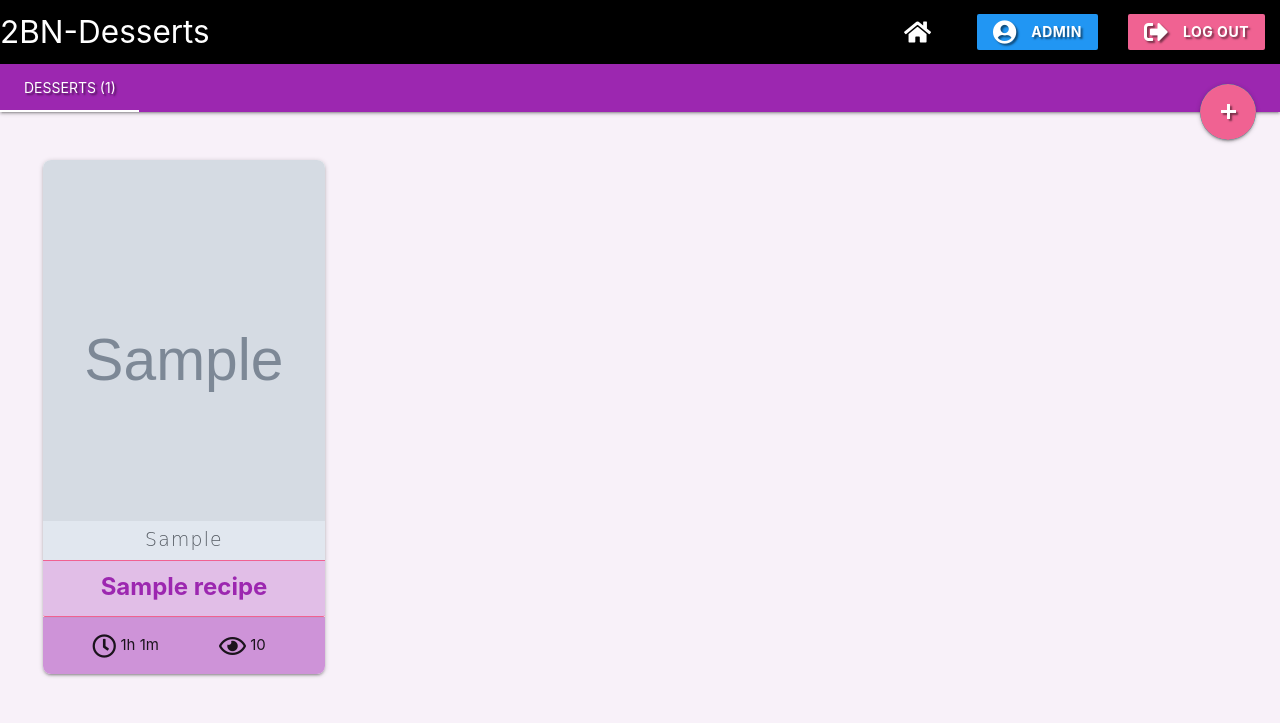
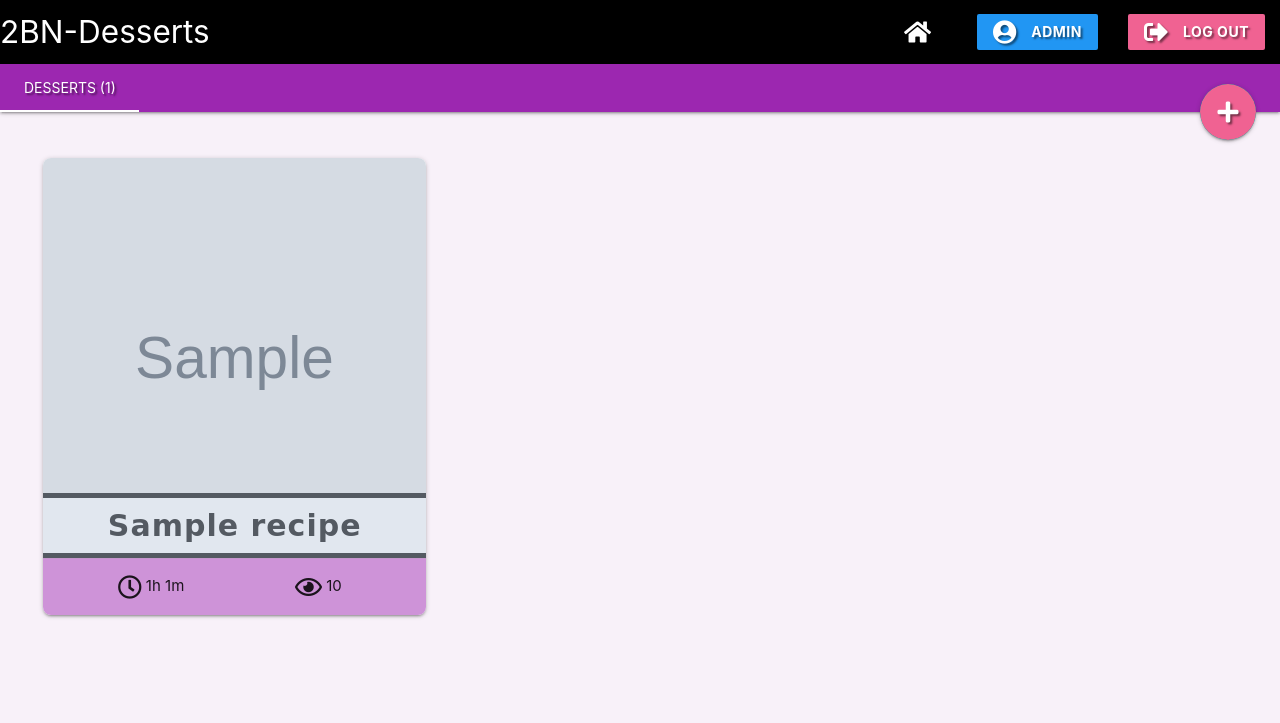
Before and after one commit to TravelTimN/ci-milestone04-dcd, a Flask app: page /desserts in a window 1280 px wide. Shown: the top 723 px of the page. Run offline with Flask 2, Linux system fonts and the light colour scheme; the visitor is signed in with stand-in values (Sample User, id 1); grey boxes marked "Sample" are stand-in pictures; a database or web service that is not in the repository returns one stand-in record (values such as "Sample title"); some libraries are stand-ins or nearby versions; some web fonts are replaced.

Commit message:
Update minor design flaws
I found a few design flaws that were causing problems.
This has caused me to have to tweak a few pages as a time in order to fix it.

```diff
--- a/app/static/css/style.css
+++ b/app/static/css/style.css
@@ -8,6 +8,7 @@
 
 .font-emilys-candy {
     font-family: "Emilys Candy", cursive;
+    letter-spacing: 1px;
 }
 
 .font-merienda {
@@ -21,7 +22,6 @@
 
 .font-special {
     font-family: "Special Elite", cursive;
-    letter-spacing: 5px;
 }
 
 .font-amatic {
@@ -50,22 +50,36 @@ i {
     text-transform: uppercase;
 }
 
-.container {
-    margin: 40px auto;
+.container,
+.container-90,
+.container-95 {
+    margin: auto;
 }
 
 .container-95 {
     width: 95vw;
-    margin: 40px auto;
 }
 
 .container-90 {
     width: 90vw;
-    margin: 40px auto;
 }
 
 .text-shadow {
     text-shadow: 2px 2px 2px rgba(0, 0, 0, 0.5);
+}
+
+
+/*----- NavBar -----*/
+nav {
+    position: fixed;
+    top: 0;
+    z-index: 50;
+}
+
+
+/*----- Main -----*/
+main {
+    margin-top: 150px;
 }
 
 
@@ -98,7 +112,6 @@ i {
 
 /*----- Login | Register -----*/
 .login-register {
-    margin: 25px auto;
     border-radius: 10px;
 }
 
@@ -116,7 +129,7 @@ i {
 
 .card-image img {
     object-fit: cover;
-    height: 50vw;
+    height: 100vw;
 }
 
 .card-image {
@@ -128,18 +141,15 @@ i {
     padding: 5px;
     width: 100%;
     mix-blend-mode: luminosity;
-    font-size: 1.25em;
+    font-size: 2em;
+    font-weight: bold;
     background: rgba(243, 229, 245, 0.75);
+    border-top: 5px solid #9c27b0;
+    border-bottom: 5px solid #9c27b0;
 }
 
 .card .card-content {
     padding: 5px;
-}
-
-.card .all-cards {
-    border-top: 1px solid#f06292;
-    border-bottom: 1px solid#f06292;
-    padding-top: 10px;
 }
 
 .card-action {
@@ -160,10 +170,6 @@ i {
     box-shadow: 0 0 0 4px #f8bbd0, 2px 1px 6px 4px rgba(10, 10, 0, 0.5);
 }
 
-.user-buttons {
-    margin: 10px;
-}
-
 
 /*----- Recipe Ingredients + Directions -----*/
 .strike {
@@ -174,6 +180,10 @@ i {
     padding: 1em 0;
     border-top: 1px solid#f06292;
     cursor: pointer;
+}
+
+#ingredients i {
+    vertical-align: inherit;
 }
 
 .ingredient {
@@ -193,6 +203,10 @@ i {
 .new-ingredient:nth-child(even),
 .new-direction:nth-child(even) {
     background-color: rgba(243, 229, 245, 0.75);
+}
+
+.ing-dir h5 {
+    letter-spacing: 5px;
 }
 
 #directions {
@@ -238,6 +252,7 @@ i {
 
 /*----- >600px Materialize Tablet size (.m) -----*/
 @media (min-width: 600px) {
+
     .login-form-container,
     .register-form-container {
         padding: 10px 50px;
--- a/app/templates/base.html
+++ b/app/templates/base.html
@@ -23,9 +23,10 @@
             {% include "partials/_navbar.html" %}
     </header>
 
-
+    <main>
     {% block content %}
     {% endblock %}
+    </main>
 
     <script src="https://code.jquery.com/jquery-3.4.0.slim.js" integrity="sha256-milezx5lakrZu0OP9b2QWFy1ft/UEUK6NH1Jqz8hUhQ=" crossorigin="anonymous"></script>
     <script src="https://cdnjs.cloudflare.com/ajax/libs/materialize/1.0.0/js/materialize.min.js"></script>
--- a/app/templates/partials/_navbar.html
+++ b/app/templates/partials/_navbar.html
@@ -4,12 +4,12 @@
         <a href="{{ url_for('home') }}" class="brand-logo">2BN-Desserts</a>
         <a href="#" data-target="mobile-demo" class="sidenav-trigger"><i class="material-icons">menu</i></a>
         <ul id="nav-mobile" class="right hide-on-med-and-down">
-            <li><a class="btn black tooltipped" data-position="bottom" data-tooltip="Home" href="{{ url_for('home') }}"><i class="fas fa-home material-icons"></i></a></li>
+            <li><a class="btn black" title="Home" href="{{ url_for('home') }}"><i class="fas fa-home material-icons"></i></a></li>
             {% if session.user %}
-                <li><a class="waves-effect waves-green btn blue text-shadow bold upper tooltipped" data-position="bottom" data-tooltip="My Profile" href="{{ url_for('profile', username=session['user']) }}"><i class="fas fa-user-circle material-icons left"></i>{{ session["user"] }}</a></li>
-                <li><a class="waves-effect waves-purple btn pink lighten-2 text-shadow bold upper" href="{{ url_for('logout') }}"><i class="fas fa-sign-out-alt material-icons left white-text"></i>Log Out</a></li>
+                <li><a class="waves-effect waves-green btn blue text-shadow bold upper" title="My Profile" href="{{ url_for('profile', username=session['user']) }}"><i class="fas fa-user-circle material-icons left"></i>{{ session["user"] }}</a></li>
+                <li><a class="waves-effect waves-purple btn pink lighten-2 text-shadow bold upper" title="Log Out" href="{{ url_for('logout') }}"><i class="fas fa-sign-out-alt material-icons left white-text"></i>Log Out</a></li>
             {% else %}
-                <li><a class="waves-effect waves-purple btn pink lighten-2 text-shadow bold upper tooltipped" data-position="bottom" data-tooltip="Log In or Register" href="{{ url_for('login') }}"><i class="fas fa-sign-in-alt material-icons left"></i>Log In | Register</a></li>
+                <li><a class="waves-effect waves-purple btn pink lighten-2 text-shadow bold upper" title="Log In | Register" href="{{ url_for('login') }}"><i class="fas fa-sign-in-alt material-icons left"></i>Log In | Register</a></li>
             {% endif %}
         </ul>
     </div>
@@ -18,10 +18,10 @@
     <!-- BOTTOM NAV -->
     <div class="nav-content purple">
         <ul class="tabs tabs-transparent">
-            <li class="tab"><a class="waves-effect waves-red text-shadow upper tooltipped" data-position="bottom" data-tooltip="View All Desserts ({{ total_recipes() }})" href="{{ url_for('view_desserts') }}" target="_self">Desserts ({{ total_recipes() }})</a></li>
+            <li class="tab"><a class="waves-effect waves-red text-shadow upper" href="{{ url_for('view_desserts') }}" target="_self">Desserts ({{ total_recipes() }})</a></li>
         </ul>
         {% if session.user %}
-            <a class="btn-floating btn-large halfway-fab text-shadow tooltipped" data-position="left" data-tooltip="Add a Recipe" href="{{ url_for('add_dessert') }}"><i class="material-icons pink lighten-2 waves-effect waves-circle waves-purple bold">add</i></a>
+            <a class="btn-floating btn-large halfway-fab text-shadow" title="Add a Recipe" href="{{ url_for('add_dessert') }}"><i class="fas fa-plus material-icons pink lighten-2 waves-effect waves-circle waves-purple bold"></i></a>
         {% endif %}
     </div>
 </nav>
--- a/app/templates/view_dessert.html
+++ b/app/templates/view_dessert.html
@@ -76,7 +76,6 @@
                 </span>
             </p>
             <p><i class="fas fa-calendar-alt"></i> <span class="bold">{{ recipe.date_added }}</span></p>
-            <!--<p>Views: {{ recipe.views }}</p>-->
             <div class="card-content">
                 {% for allergen in recipe.allergens %}
                 <div class="chip red lighten-3 black-text">
@@ -127,7 +126,7 @@
     </div>
 
     <div class="row center-align">
-        <button type="reset" class="waves-effect waves-purple btn btn-large pink lighten-2 bold" onclick="history.go(-1)"><i
+        <button type="reset" class="waves-effect waves-purple btn btn-large pink lighten-2 bold text-shadow" onclick="history.go(-1)"><i
                 class="fas fa-arrow-alt-circle-left material-icons left"></i> Back</button>
     </div>
 
--- a/app/templates/view_desserts.html
+++ b/app/templates/view_desserts.html
@@ -9,7 +9,7 @@
 
         <!-- for each recipe, create Materialize Card -->
         {% for recipe in recipes %}
-        <div class="col s12 m6 l3">
+        <div class="col s12 m6 l4">
             <div class="card sticky-action">
 
                 <!-- Card Image -->
@@ -19,16 +19,11 @@
                     {% else %}
                     <img src="{{ url_for('static', filename='img/no-img.png') }}" alt="Dessert" class="activator">
                     {% endif %}
-                    <span
-                        class="card-title purple-text center-align bold font-rye activator">{{ recipe.dessert_type }}</span>
-                </div>
-
-                <!-- Card Content (category) -->
-                <div class="card-content purple lighten-4 all-cards">
-                    <span class="card-title center-align">
-                        <a href="{{ url_for('view_dessert', recipe_id=recipe._id, slugUrl=recipe.recipe_slug) }}"
-                            class="purple-text bold">{{ recipe.recipe_name }}</a>
-                    </span>
+                    <a href="{{ url_for('view_dessert', recipe_id=recipe._id, slugUrl=recipe.recipe_slug) }}">
+                        <span class="card-title center-align purple-text font-emilys-candy">
+                            {{ recipe.recipe_name }}
+                        </span>
+                    </a>
                 </div>
 
                 <!-- Card Action (stats) -->
@@ -45,12 +40,12 @@
 
                 <!-- Card Reveal (hidden until clicked) -->
                 <div class="card-reveal">
-                    <p class="card-title"><i class="material-icons right">close</i></p>
                     <p class="card-title">
+                        <i class="material-icons right">close</i>
                         <a href="{{ url_for('view_dessert', recipe_id=recipe._id, slugUrl=recipe.recipe_slug) }}"
-                            class="purple-text bold">{{ recipe.recipe_name }}</a>
+                            class="purple-text bold font-emilys-candy">{{ recipe.recipe_name }}</a>
                     </p>
-                    <p class="pink-text bold">{{ recipe.dessert_type }}</p>
+                    <p class="pink-text font-rye bold">{{ recipe.dessert_type }}</p>
                     <q>{{ recipe.description }}</q>
                 </div>
             </div>
```
